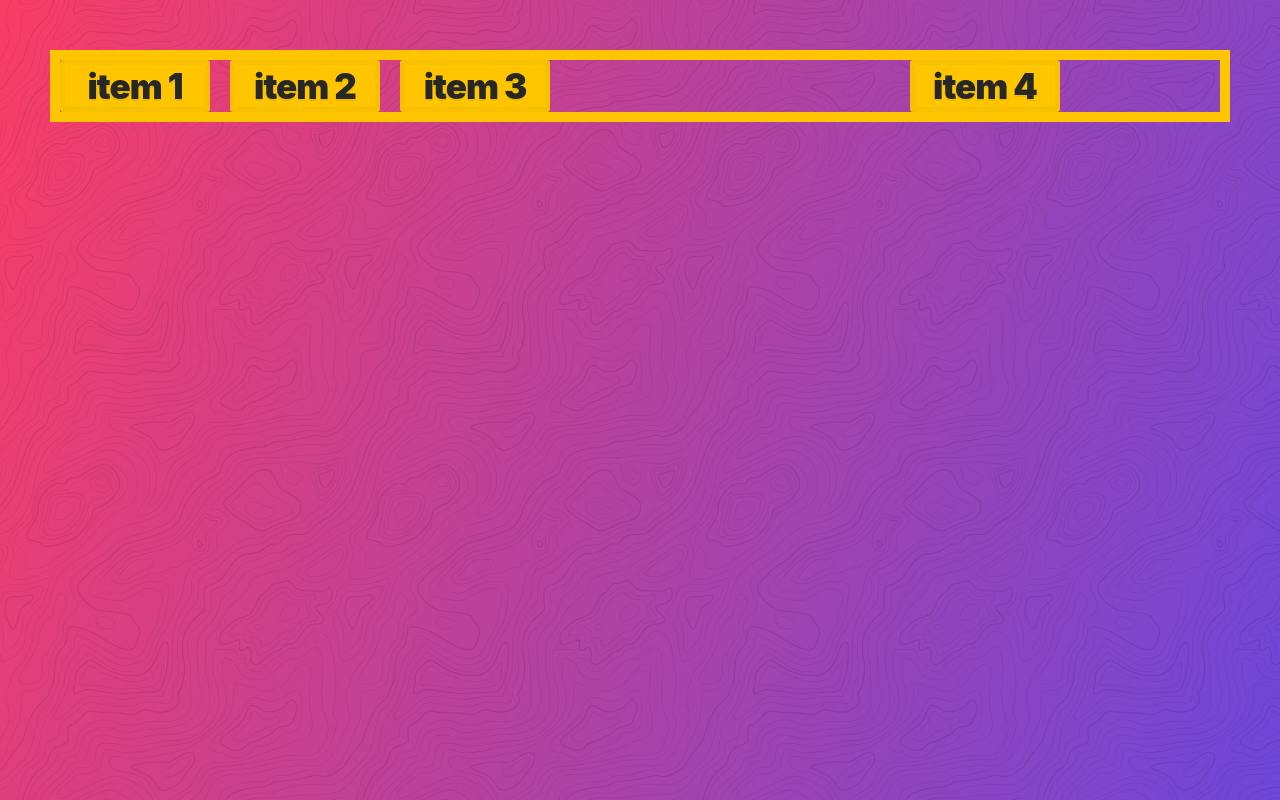
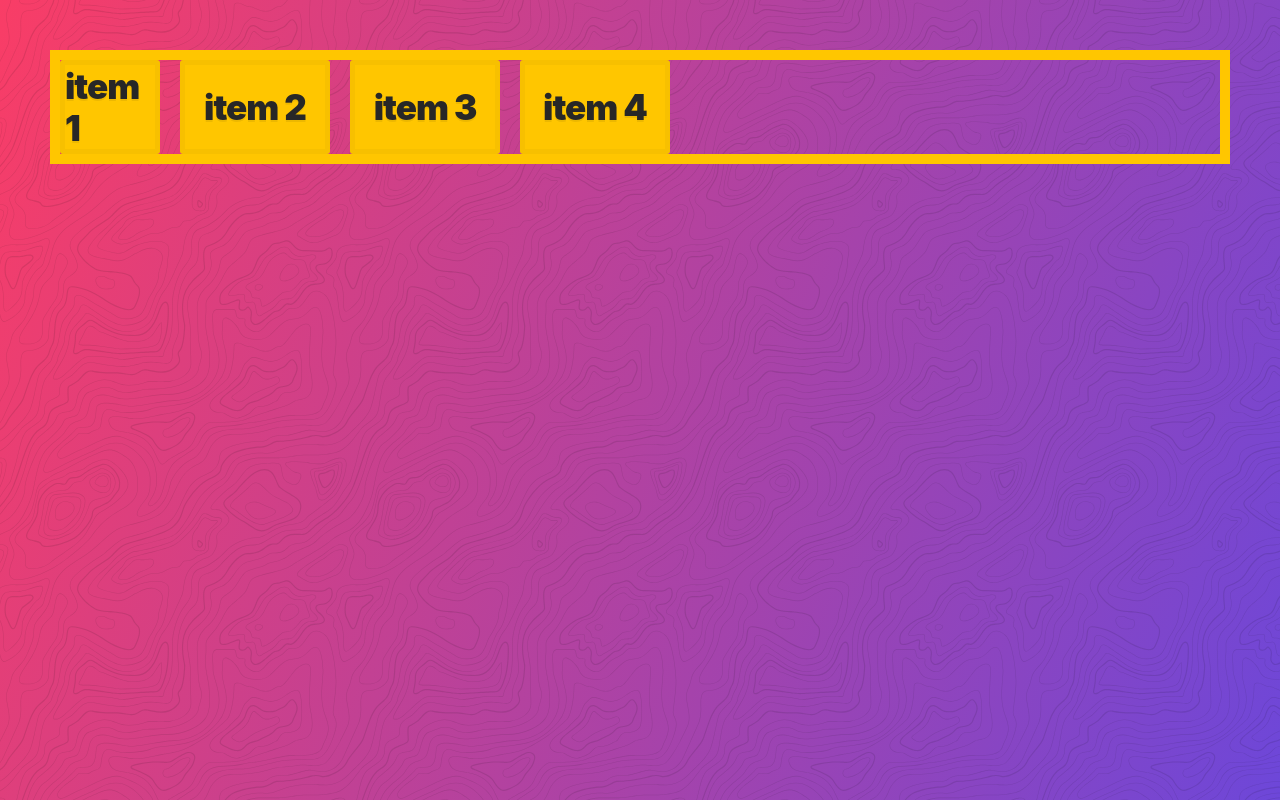
Before and after one commit to glitchedmob/wesbos-cssgrid, a website: page index.html in a window 1280 px wide. Drawn offline with Linux system fonts and the light colour scheme.

Commit message:
Lesson 13

```diff
--- a/index.html
+++ b/index.html
@@ -19,11 +19,8 @@
 			display: grid;
 			grid-gap: 20px;
 			border: 10px solid var(--yellow);
-			grid-template-columns: repeat(auto-fill, 150px);
-		}
-
-		.item4 {
-			grid-column: auto / -1;
+			/* grid-template-columns: repeat(auto-fit, minmax(150px, 1fr)); */
+			grid-template-columns: fit-content(100px) 150px 150px 150px;
 		}
 	</style>
 </body>
```
